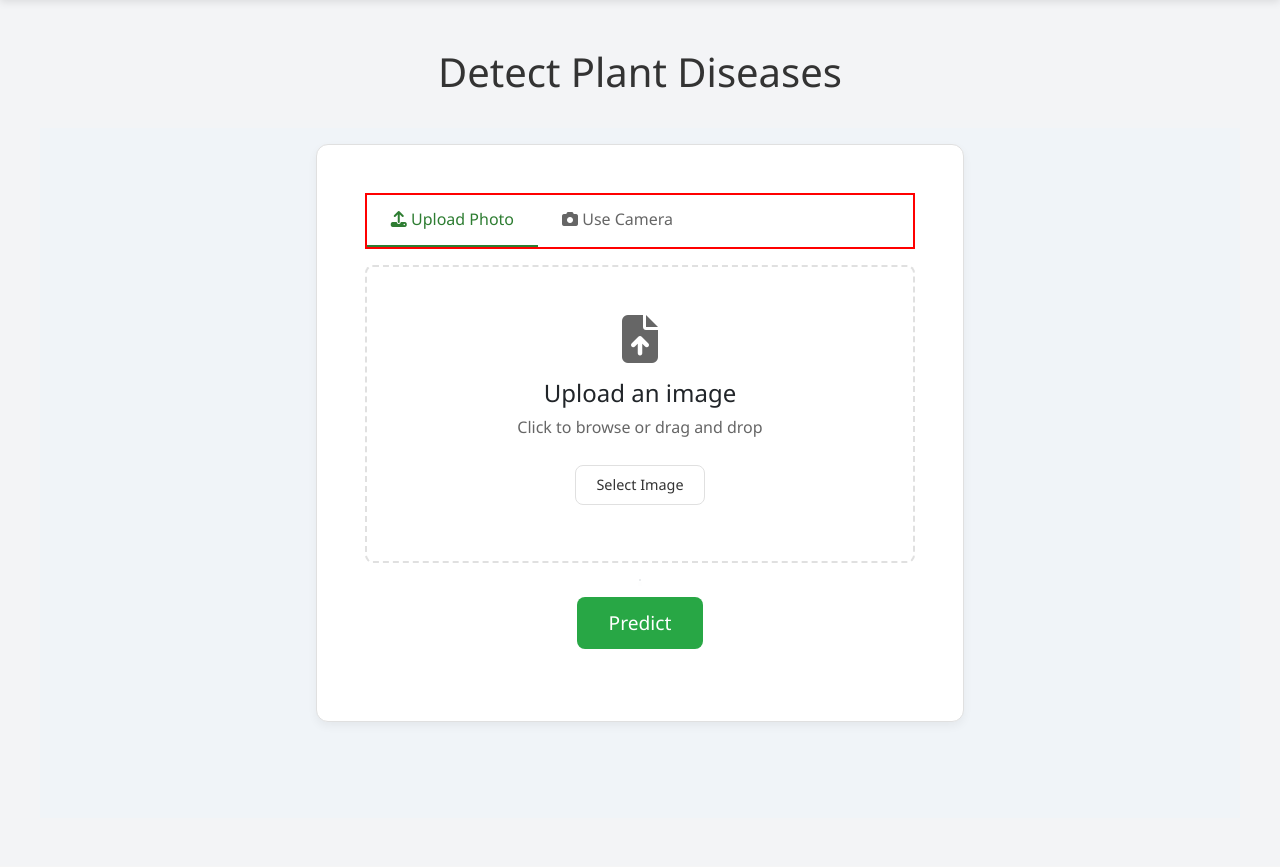
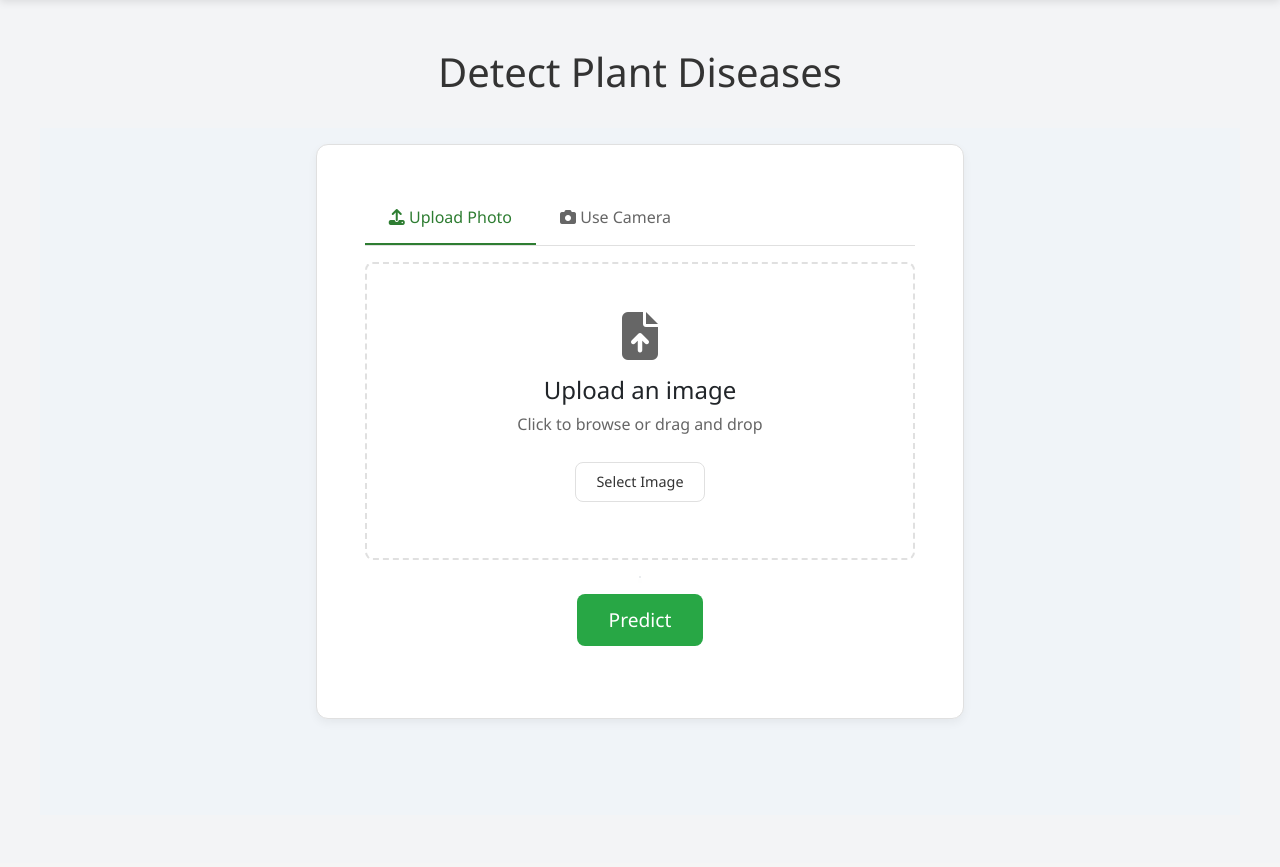
Before and after one commit to Aditya-1663/plant_disease, a Flask app: page /detect in a window 1280 px wide. Shown: the part 64-931 px from the top of the page. Run offline with Flask 3, Linux system fonts and the light colour scheme; some libraries are stand-ins or nearby versions.

Commit message:
updated files

```diff
--- a/app/templates/detect.html
+++ b/app/templates/detect.html
@@ -45,7 +45,7 @@
                     <input type="hidden" name="name" value="{{ session['name'] }}" />
                     <input type="hidden" name="email" value="{{ session['email'] }}" />
 
-                      <div class="tabs mb-3 red">
+                      <div class="tabs mb-3 ">
                         <button
                           type="button"
                           id="uploadTab"
```
